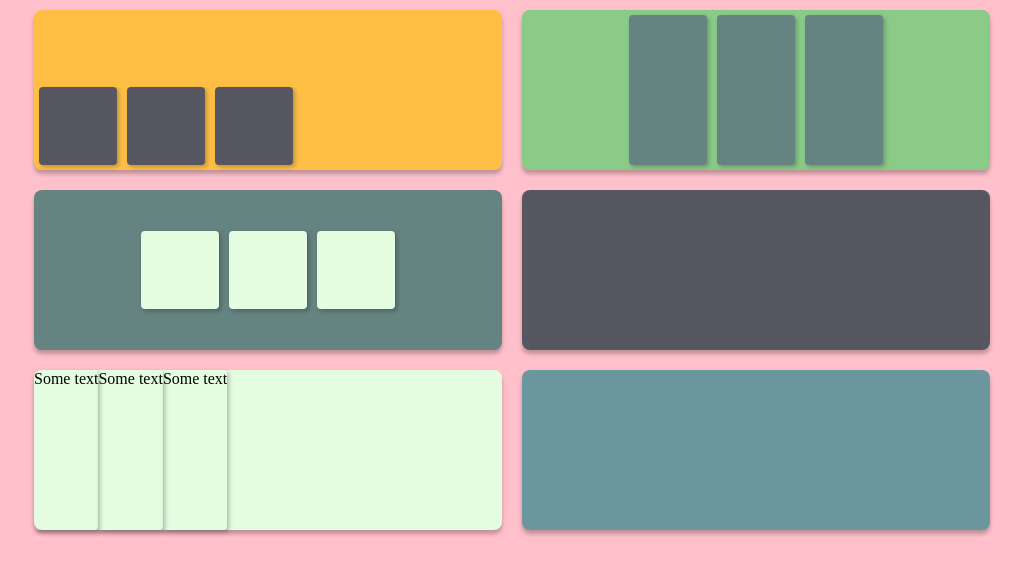
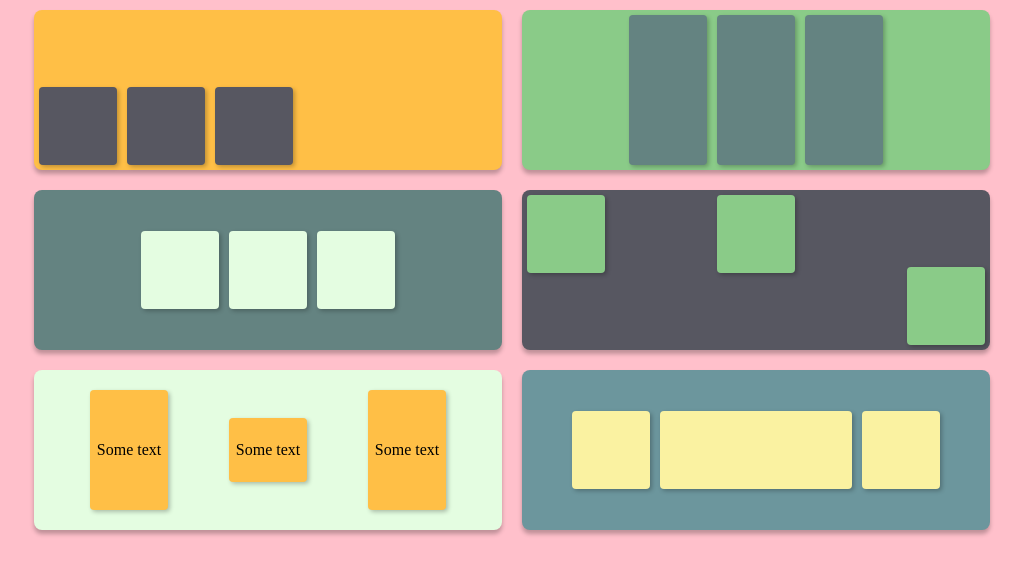
Before and after one commit to Wekat/Flexbox_exersice, a plain HTML site: page index.html in a window 1280 px wide. Shown: the whole page, without its empty margins (128-1151 px from the left). Drawn offline with Linux system fonts and the light colour scheme.

Commit message:
all blocks completed on page 1

```diff
--- a/index.html
+++ b/index.html
@@ -27,17 +27,17 @@
             <div class="container container--lilac">
                 <div class="page__item box--green"></div>
                 <div class="page__item box--green"></div>
-                <div class="page__item box--green_last"></div>
+                <div class="page__item box--green box--green_last"></div>
             </div>
             <div class="container container--mint">
-                <div class="page__item box--yellow_1">Some text</div>
-                <div class="page__item box--yellow_2">Some text</div>
-                <div class="page__item box--yellow_3">Some text</div>
+                <div class="page__item box--yellow box--yellow_end">Some text</div>
+                <div class="page__item box--yellow box--yellow_2">Some text</div>
+                <div class="page__item box--yellow box--yellow_end">Some text</div>
             </div>
             <div class="container container--blue">
-                <div class="page__item box--light_yellow"></div>
-                <div class="page__item box--light_yellow"></div>
-                <div class="page__item box--light_yellow"></div>
+                <div class="page__item box--light_yellow box--light_yellow_start"></div>
+                <div class="page__item box--light_yellow box--light_yellow_middle"></div>
+                <div class="page__item box--light_yellow box--light_yellow_end"></div>
             </div>
         </div>
     </div>
--- a/styles/styles.css
+++ b/styles/styles.css
@@ -41,14 +41,19 @@ body {
 
 .container--lilac {
     background: #575761;
+    justify-content: space-between;
 }
 
 .container--mint {
     background: #E4FDE1;
+    justify-content: space-evenly;
+    align-items: center;
 }
 
 .container--blue {
     background: #6C969D;
+    justify-content: center;
+    align-items: center;
 }
 
 .page__item {
@@ -75,3 +80,51 @@ body {
     width: 78px;
     height: 78px;
 }
+
+.box--green {
+    background: #8ACB88;
+    width: 78px;
+    height: 78px;
+    margin: 5px;
+}
+
+.box--green_last {
+    align-self: flex-end;
+}
+
+.box--yellow {
+    background: #FFBF46;
+    width: 78px;
+    margin: 5px;
+    display: flex;
+    align-items: center;
+    justify-content: center;
+}
+
+.box--yellow_2 {
+    height: 64px;
+}
+
+.box--yellow_end {
+    height: 120px;
+}
+
+.box--light_yellow {
+    min-width: 78px;
+    height: 78px;
+    background: #FAF2A1;
+    margin: 5px;
+
+}
+
+.box--light_yellow_middle {
+    flex: 2;
+}
+
+.box--light_yellow_start {
+    margin-left: 50px;
+}
+
+.box--light_yellow_end {
+    margin-right: 50px;
+}
```
